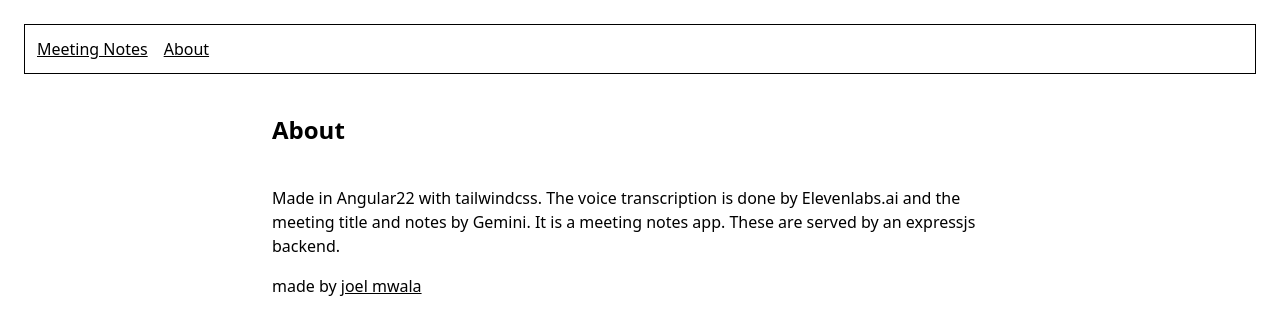
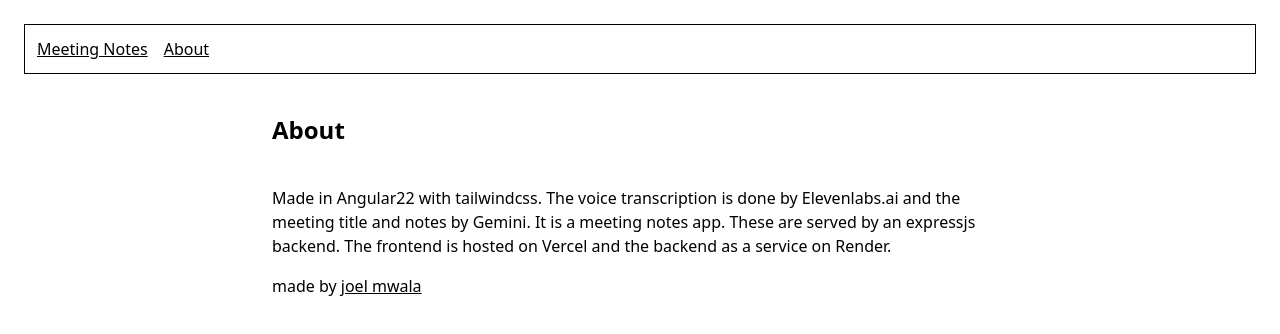
Before and after one commit to mwala-joel/meeting-notes-app, an Angular app: page /about in a window 1280 px wide. Shown: the top 334 px of the page. Built offline with nearby package versions, Linux system fonts and the light colour scheme.

Commit message:
update about

```diff
--- a/src/app/pages/about/about.html
+++ b/src/app/pages/about/about.html
@@ -7,7 +7,7 @@
     <p>
       Made in Angular22 with tailwindcss. The voice transcription is done by Elevenlabs.ai and the
       meeting title and notes by Gemini. It is a meeting notes app. These are served by an expressjs
-      backend.
+      backend. The frontend is hosted on Vercel and the backend as a service on Render.
     </p>
     <p>made by <a href="https://joelmwala.com/" class="underline">joel mwala</a></p>
   </div>
```
